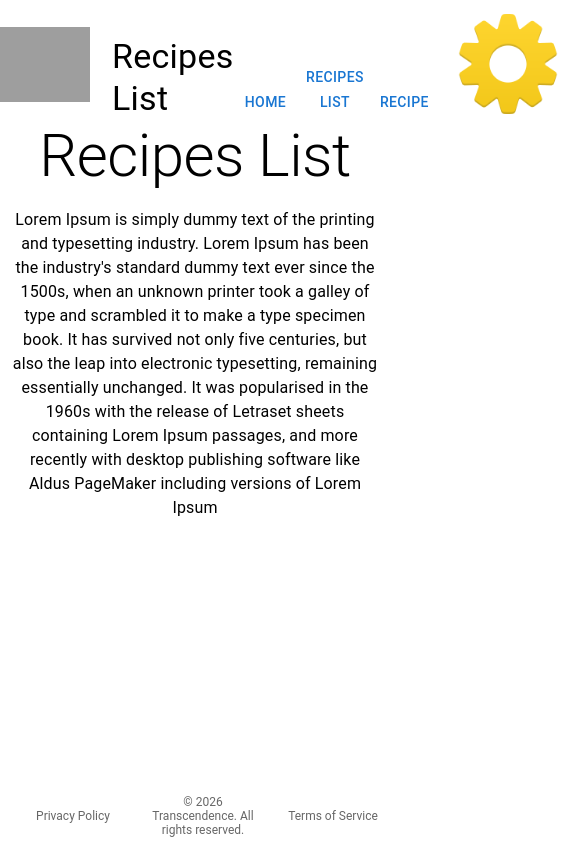
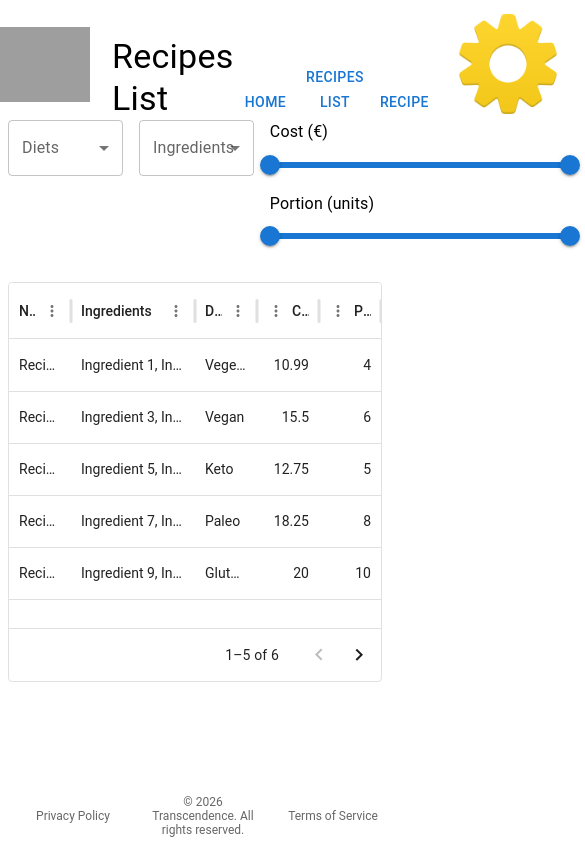
Before and after one commit to nyykooo/Transcendence, a React (Vite) app in the folder frontend/: page /RecipeListView in a window 390 px wide. Shown: the whole page, 585 px wide, since content can reach past the window. Built offline with nearby package versions, Linux system fonts and the light colour scheme; grey boxes are pictures that could not be loaded.

Commit message:
BIO_FE: updating RecipeListView component
adding datagrid, and tabletoolbar with multipleSelects and SliderSelector

```diff
--- a/frontend/package.json
+++ b/frontend/package.json
@@ -12,7 +12,8 @@
   "dependencies": {
     "@emotion/react": "^11.14.0",
     "@emotion/styled": "^11.14.1",
-    "@mui/material": "^7.3.8",
+    "@mui/material": "^7.3.9",
+    "@mui/x-data-grid": "^8.0.0",
     "@use-gesture/react": "^10.3.1",
     "gsap": "^3.14.2",
     "react": "^19.2.0",
--- /dev/null
+++ b/frontend/src/views/recipe-list/recipe-list-table-toolbar.tsx
@@ -0,0 +1,116 @@
+import { useState } from 'react';
+
+import { Box, Stack, type SelectChangeEvent } from '@mui/material';
+
+import { MultipleSelect, SliderSelector } from '../../components/components';
+
+export default function RecipeListTableToolbar() {
+
+    // ### Diets ###
+    // mock data for testing, replace with actual data fetching logic
+    const diets = [
+        'Vegetarian',
+        'Vegan',
+        'Keto',
+        'Paleo',
+        'Gluten-Free',
+        'Low-Carb'
+    ];
+
+    const [selectedDiets, setSelectedDiets] = useState<string[]>([]);
+
+    const handleChangeDiet = (event: SelectChangeEvent<typeof diets>) => {
+        const {
+            target: { value },
+        } = event;
+        setSelectedDiets(
+            // On autofill we get a stringified value.
+            typeof value === 'string' ? value.split('.') : value,
+        );
+    };
+
+
+    // ### Ingredients ###
+    // mock data for testing, replace with actual data fetching logic
+    const ingredients = [
+        'Ingredient 1',
+        'Ingredient 2',
+    ];
+
+    const [selectedIngredients, setSelectedIngredients] = useState<string[]>([]);
+
+    const handleChangeIngredients = (event: SelectChangeEvent<typeof ingredients>) => {
+        const {
+            target: { value },
+        } = event;
+        setSelectedIngredients(
+            // On autofill we get a stringified value.
+            typeof value === 'string' ? value.split(',') : value,
+        );
+    };
+
+
+    // ### Cost ###
+    const [cost, setCost] = useState<number[]>([0, 10.0]);
+
+    const handleChangeCost = (event: Event, newValue: number[], activeThumb: number) => {
+        if (activeThumb === 0) {
+        setCost([Math.min(newValue[0], cost[1] - 1), cost[1]]);
+        } else {
+        setCost([cost[0], Math.max(newValue[1], cost[0] + 1)]);
+        }
+    };
+
+
+    // ### Portion ###
+    const [portion, setPortion] = useState<number[]>([0, 10]);
+
+    const handleChangePortion = (event: Event, newValue: number[], activeThumb: number) => {
+        if (activeThumb === 0) {
+        setPortion([Math.min(newValue[0], portion[1] - 1), portion[1]]);
+        } else {
+        setPortion([portion[0], Math.max(newValue[1], portion[0] + 1)]);
+        }
+    };
+
+    return (
+        <Box sx={{width: '100%', height: '20%'}}>
+            <Stack direction="row" spacing={2}>
+                {/* Diet == Multiple Select */}
+                <MultipleSelect
+                    name="Diets"
+                    options={diets}
+                    selectedOptions={selectedDiets}
+                    onChange={handleChangeDiet}
+                />
+                {/* Ingredients == Multiple Select */}
+                <MultipleSelect
+                    name="Ingredients"
+                    options={ingredients}
+                    selectedOptions={selectedIngredients}
+                    onChange={handleChangeIngredients}
+                />
+                <Stack direction="column" spacing={1} sx={{width: '30%'}}>
+                    {/* Cost == Slider Selector */}
+                    <SliderSelector
+                        value={cost}
+                        valueText="€"
+                        onChange={handleChangeCost}
+                        min={0}
+                        max={10}
+                        name='Cost'
+                    />
+                    {/* Portion == Slider Selector */}
+                    <SliderSelector
+                        value={portion}
+                        valueText="units"
+                        onChange={handleChangePortion}
+                        min={0}
+                        max={10}
+                        name='Portion'
+                    />
+                </Stack>
+            </Stack>
+        </Box>
+    );
+}
--- a/frontend/src/views/recipe-list/recipe-list-view.tsx
+++ b/frontend/src/views/recipe-list/recipe-list-view.tsx
@@ -1,15 +1,75 @@
-import { useState } from 'react';
+import { Box } from '@mui/material';
 
-import { Box, Typography } from '@mui/material';
+import { DataGrid, type GridColDef } from '@mui/x-data-grid';
+
+import RecipeListTableToolbar from './recipe-list-table-toolbar';
 
 export default function RecipeListView() {
-    const [title, setTitle] = useState('Recipes List');
-    const [content, setContent] = useState("Lorem Ipsum is simply dummy text of the printing and typesetting industry. Lorem Ipsum has been the industry's standard dummy text ever since the 1500s, when an unknown printer took a galley of type and scrambled it to make a type specimen book. It has survived not only five centuries, but also the leap into electronic typesetting, remaining essentially unchanged. It was popularised in the 1960s with the release of Letraset sheets containing Lorem Ipsum passages, and more recently with desktop publishing software like Aldus PageMaker including versions of Lorem Ipsum");
+
+    // mock data for testing, replace with actual data fetching logic
+    const rows = [
+    { id: 1, name: 'Recipe 1', ingridients: 'Ingredient 1, Ingredient 2, Ingredient 3', diet: 'Vegetarian', cost: 10.99, portions: 4 },
+    { id: 2, name: 'Recipe 2', ingridients: 'Ingredient 3, Ingredient 4', diet: 'Vegan', cost: 15.50, portions: 6 },
+    { id: 3, name: 'Recipe 3', ingridients: 'Ingredient 5, Ingredient 6', diet: 'Keto', cost: 12.75, portions: 5 },
+    { id: 4, name: 'Recipe 4', ingridients: 'Ingredient 7, Ingredient 8', diet: 'Paleo', cost: 18.25, portions: 8 },
+    { id: 5, name: 'Recipe 5', ingridients: 'Ingredient 9, Ingredient 10', diet: 'Gluten-Free', cost: 20.00, portions: 10 },
+    { id: 6, name: 'Recipe 6', ingridients: 'Ingredient 11, Ingredient 12', diet: 'Low-Carb', cost: 25.50, portions: 12 },
+    ];
+
+    // updateFilters
+
+    const columns: GridColDef<(typeof rows)[number]>[] = [
+    {
+        field: 'name',
+        headerName: 'Name',
+        flex: 1,
+        editable: true,
+    },
+    {
+        field: 'ingridients',
+        headerName: 'Ingredients',
+        flex: 2,
+        editable: true,
+    },
+    {
+        field: 'diet',
+        headerName: 'Diet',
+        flex: 1,
+    },
+    {
+        field: 'cost',
+        headerName: 'Cost',
+        type: 'number',
+        flex: 1,
+        editable: true,
+    },
+    {
+        field: 'portions',
+        headerName: 'Portions',
+        type: 'number',
+        flex: 1,
+        editable: true,
+    },
+    ];
 
     return (
         <Box sx={{height: '100%', width: '100%', display: 'flex', flexDirection: 'column', alignItems: 'center', gap: 2}}>
-            <Typography variant="h2">{title}</Typography>
-            <Typography align='center' variant="body1">{content}</Typography>
+            <RecipeListTableToolbar/> {/*passar a updateFilters como prop (callback)*/}
+            <Box sx={{ height: 400, width: '100%' }}>
+                <DataGrid
+                    rows={rows}
+                    columns={columns}
+                    initialState={{
+                    pagination: {
+                        paginationModel: {
+                        pageSize: 5,
+                        },
+                    },
+                    }}
+                    pageSizeOptions={[5]}
+                    disableRowSelectionOnClick
+                />
+            </Box>
         </Box>
     );
 }
```
Also changed, not shown: 1 other file (tests, documents, lock files or other folders).
